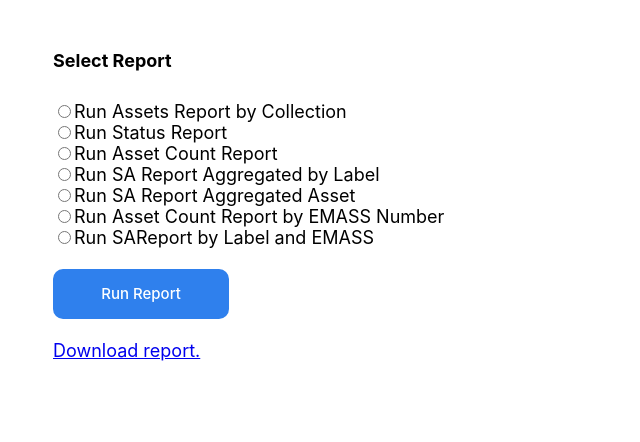
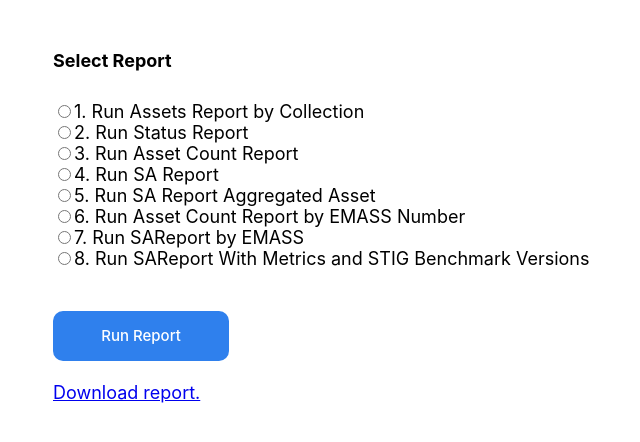
Before and after one commit to smehlmann/react-fastify-app, a React (Create React App) app in the folder client/: page / in a window 1280 px wide. Shown: the top 442 px of the page, without its empty margins (27-667 px from the left). Built offline with nearby package versions, Linux system fonts and the light colour scheme.

Commit message:
Add files via upload
Made additional report changes and added report 8

```diff
--- a/client/src/App.css
+++ b/client/src/App.css
@@ -50,11 +50,18 @@
 }
 
 .submit-btn:hover {
-  background-color: #1366d6;
+  /*background-color: #1366d6;*/
+  background-color: #7393B3;
   box-shadow: rgba(0, 0, 0, .05) 0 5px 30px, rgba(0, 0, 0, .05) 0 1px 4px;
   opacity: 1;
   transform: translateY(0);
   transition-duration: .35s;
+}
+
+.submit-btn:active {
+  background-color: #0047AB;
+  box-shadow: 0 5px #666;
+  transform: translateY(4px);
 }
 
 .submit-btn:hover:after {
@@ -72,11 +79,12 @@
 }
 
 #emassDiv {
-  margin-left: 20px;
+  margin-left: 5px;
 }
 
 #emassNumsText{
   width: 600px;
+  height: 30px;
 }
 
 @media (min-width: 768px) {
--- a/client/src/App.js
+++ b/client/src/App.js
@@ -56,6 +56,7 @@
   }
 
   callAPI(reportNum) {
+    try {
       //alert('in callApi for report: ' + reportNum);
       var emassNum = this.state.emassNums;
       var url = "http://localhost:5000?reportNum=" + reportNum;
@@ -68,6 +69,9 @@
         .then(res => res.text())
         //.then(res => this.setState({ apiResponse: res })
         .then(res => this.setState({ apiResponse: res }))
+    } catch (e) {
+      alert("Request failed. " + e.message);
+    }
   }
 
   //componentDidMount() {
@@ -82,16 +86,10 @@
       report: e.target.value,
       disabled: false
     });
-    if (e.target.value === '5') {
-      /*var myEmassNum = prompt('Enter optional EMASS numbers.');
-      this.setState({
-        emassNums: myEmassNum
-      });*/
     console.log("setting show");
     this.setState({
       showEmassNum: true
     });
-    }
     console.log(this.state.emassNums);
   }
 
@@ -145,7 +143,7 @@
                 checked={this.state.report === "1"}
                 onChange={this.onRadioChange}
               />
-              <span>Run Assets Report by Collection</span>
+              <span>1. Run Assets Report by Collection</span>
             </label>
             <br />
             <label>
@@ -155,7 +153,7 @@
                 checked={this.state.report === "2"}
                 onChange={this.onRadioChange}
               />
-              <span>Run Status Report</span>
+              <span>2. Run Status Report</span>
             </label>
             <br />
             <label>
@@ -165,7 +163,7 @@
                 checked={this.state.report === "3"}
                 onChange={this.onRadioChange}
               />
-              <span>Run Asset Count Report</span>
+              <span>3. Run Asset Count Report</span>
             </label>
             <br />
             <label>
@@ -175,7 +173,7 @@
                 checked={this.state.report === "4"}
                 onChange={this.onRadioChange}
               />
-              <span>Run SA Report Aggregated by Label</span>
+              <span>4. Run SA Report</span>
             </label>
             <br />
             <label>
@@ -185,19 +183,8 @@
                 checked={this.state.report === "5"}
                 onChange={this.onRadioChange}
               />
-              <span>Run SA Report Aggregated Asset</span>
+              <span>5. Run SA Report Aggregated Asset</span>
               <br />
-              {showEmassNum && (
-                <div id='emassDiv'>
-                  <label htmlFor="emassNumsText">EMASS Numbers: </label>
-                  <input
-                    id='emassNumsText'
-                    type='text'
-                    value={this.state.emassNums}
-                    onChange={evt => this.updateEmass(evt)}
-                  />
-                </div>
-              )}
             </label>
             <label>
               <input
@@ -206,7 +193,7 @@
                 checked={this.state.report === "6"}
                 onChange={this.onRadioChange}
               />
-              <span>Run Asset Count Report by EMASS Number</span>
+              <span>6. Run Asset Count Report by EMASS Number</span>
             </label>
             <br />
             <label>
@@ -216,9 +203,31 @@
                 checked={this.state.report === "7"}
                 onChange={this.onRadioChange}
               />
-              <span>Run SAReport by Label and EMASS</span>
+              <span>7. Run SAReport by EMASS</span>
+            </label>
+            <br />
+            <label>
+              <input
+                type="radio"
+                value="8"
+                checked={this.state.report === "8"}
+                onChange={this.onRadioChange}
+              />
+              <span>8. Run SAReport With Metrics and STIG Benchmark Versions</span>
             </label>
             <br /><br />
+            {showEmassNum && (
+              <div id='emassDiv'>
+                <label htmlFor="emassNumsText">Optional: Enter EMASS Numbers: </label>
+                <input
+                  id='emassNumsText'
+                  type='text'
+                  value={this.state.emassNums}
+                  onChange={evt => this.updateEmass(evt)}
+                />
+              </div>
+            )}
+            <br />
             <button className="submit-btn" type="submit" disabled={this.state.disabled}>Run Report</button>
             <br /><br />
             <div id="csv-ink-div">
```
Lines whose indentation alone changed are shown as unchanged.
